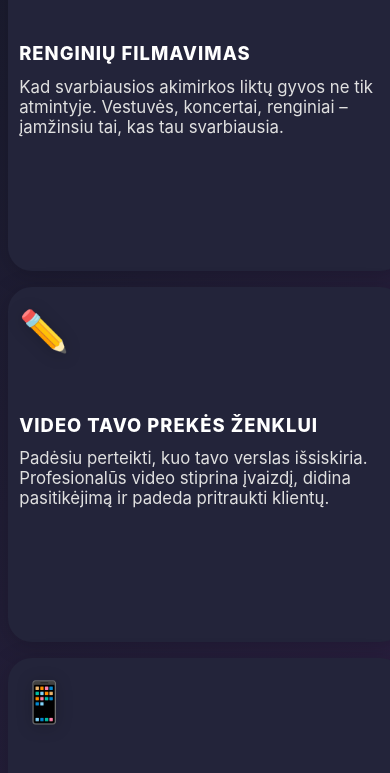
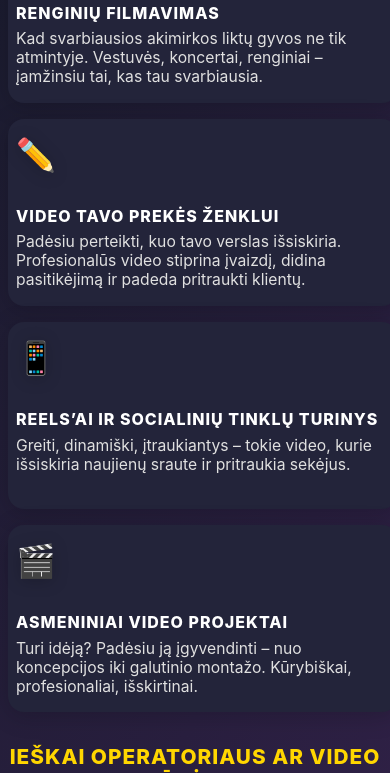
Before and after one commit to gvidis159/Puslapis, a plain HTML site: page index.html in a window 390 px wide. Shown: the part 653-1426 px from the top of the page. Drawn offline with nearby package versions, Linux system fonts and the light colour scheme.

Commit message:
Update style.css

```diff
--- a/style.css
+++ b/style.css
@@ -516,7 +516,20 @@ footer {
     max-width: 98vw;
     min-width: 0;
     width: 100%;
-    padding: 1.2em 0.7em 1em 0.7em;
+    padding: 1em 0.5em 0.7em 0.5em; /* mažesni paddingai */
+    min-height: 160px; /* sumažinta aukštis */
+    border-radius: 16px;
+  }
+  .service-icon {
+    font-size: 2em;
+    margin-bottom: 0.5em;
+  }
+  .service-card h3 {
+    font-size: 1em;
+    margin-bottom: 0.4em;
+  }
+  .service-card p {
+    font-size: 0.98em;
   }
   .contact {
     padding: 1.5em 0.5em;
```
